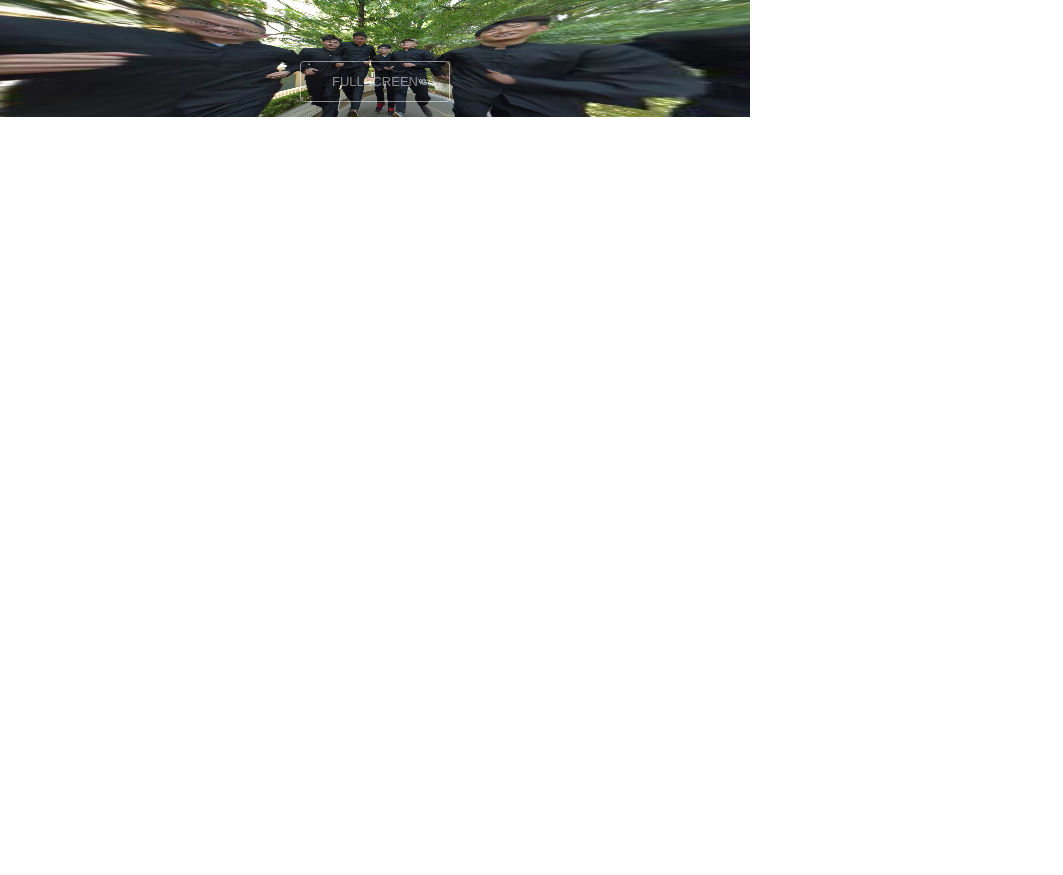
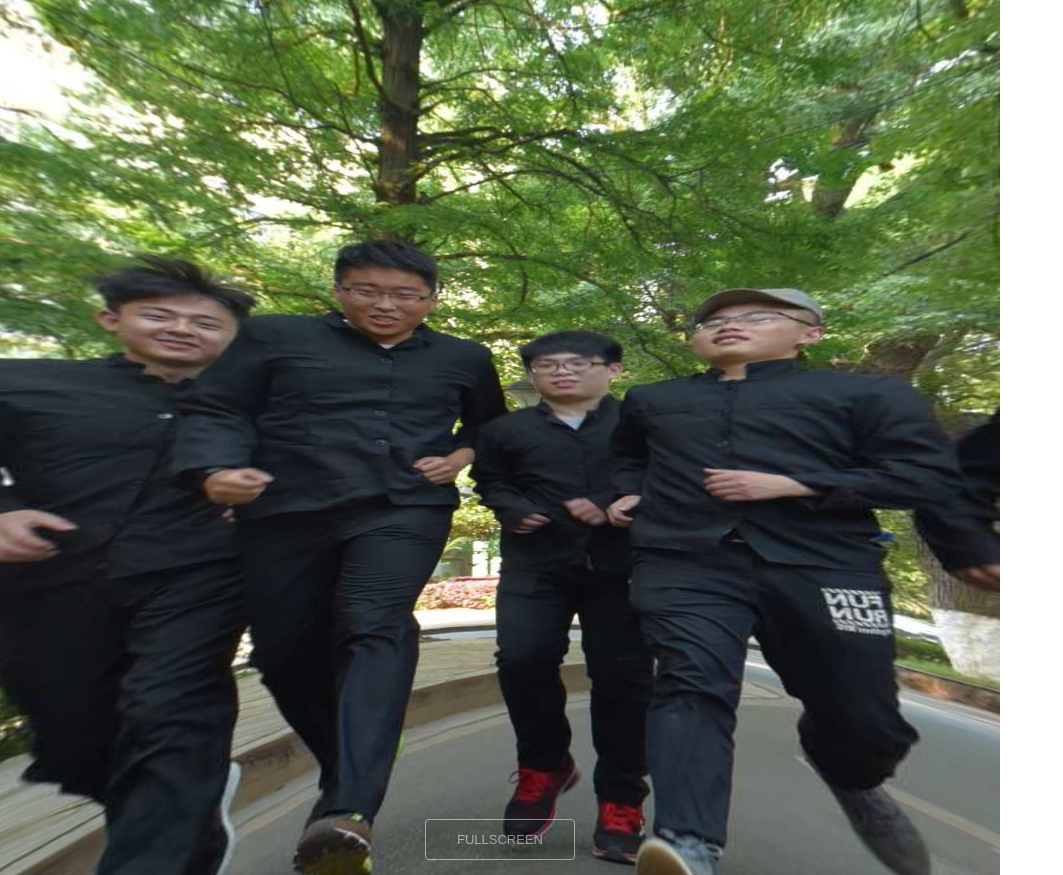
Before and after one commit to 18569505972/18569505972.github.io, a plain HTML site: page index.html in a window 1280 px wide. Shown: the whole page, without its empty margins (0-1063 px from the left). Before the commit the page ends 800 px from the top, so only its background shows below. Drawn offline with Linux system fonts and the light colour scheme.

Commit message:
修改尺寸

```diff
--- a/index.html
+++ b/index.html
@@ -1,29 +1,21 @@
 <html>
 
 <head>
-    <meta name="viewport" content="width=device-width, initial-scale=1.0">
+	<meta name="viewport" content="width=device-width, initial-scale=1.0">
     <meta name="x5-orientation" content="portrait">
     <meta name="full-screen" content="no">
     <meta name="browsermode" content="application">
-    <script type="text/javascript">
-    !(function() {
-        var whdef = 100 / 2450;
-        var wW = window.innerWidth; // 当前窗口的宽度
-        var rem = wW * whdef;
-        document.getElementsByTagName("html")[0].style.fontSize = rem + 'px'
-    })()
-    </script>
     <script src="./immersive-custom-elements.js"></script>
     <style type="text/css">
-    * {
-        padding: 0;
-        margin: 0;
+    *{
+    	padding: 0;
+    	margin: 0;
     }
     </style>
 </head>
 
 <body>
-    <img-360 src="./3.jpg" width="750" height="117"></img-360>
+    <img-360 src="./3.jpg" width="1000" height="875"></img-360>
 </body>
 
 </html>
```
